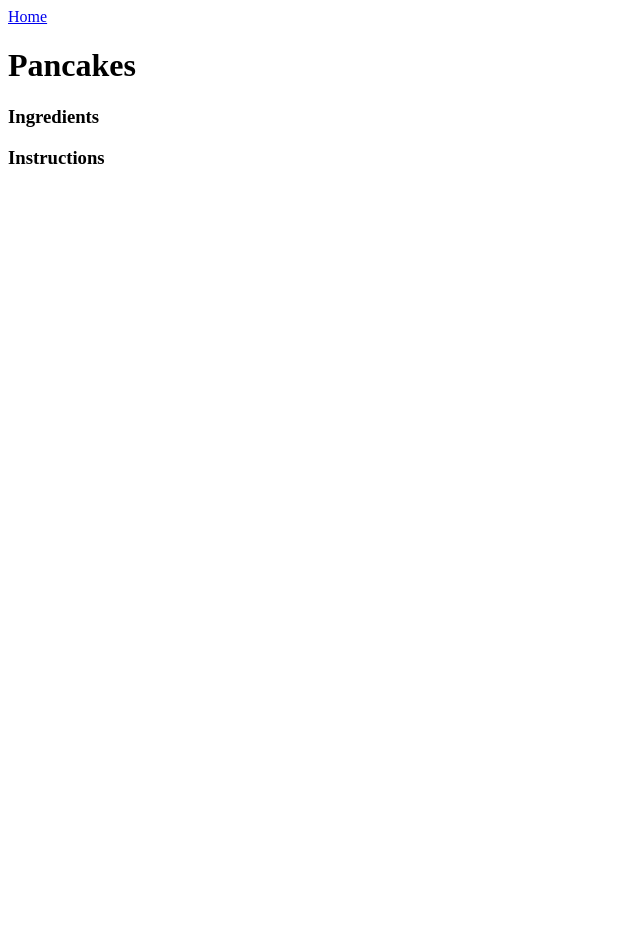
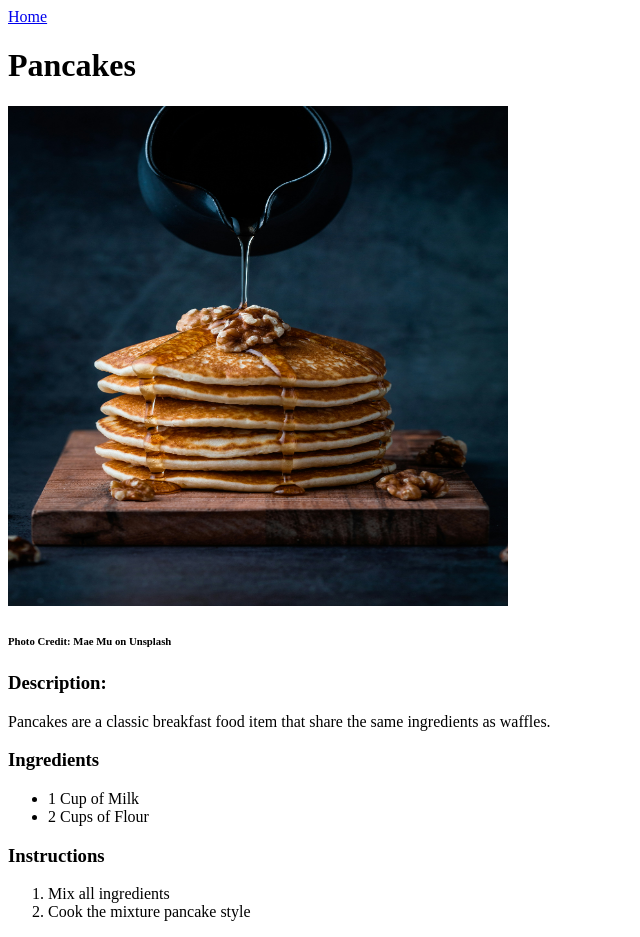
Before and after one commit to jehovi/odin-recipes, a plain HTML site: page recipes/pancakes.html in a window 1280 px wide. Shown: the whole page, without its empty margins (0-640 px from the left). Before the commit the page ends 800 px from the top, so only its background shows below. Drawn offline with Linux system fonts and the light colour scheme.

Commit message:
added pictures and completed recipe descriptions for pancakes.html and crepes.html

```diff
--- a/recipes/pancakes.html
+++ b/recipes/pancakes.html
@@ -7,7 +7,21 @@
     <a href= "../index.html">Home</a>
     <body>
         <h1>Pancakes</h1>
+        <img src="../images/pancakes.jpg" alt = "Pancake Picture" height="500" width="500">
+        <h6>Photo Credit: Mae Mu on Unsplash</h6>
+        <h3>Description:</h3>
+        <body>
+            Pancakes are a classic breakfast food item that share the same ingredients as waffles.
+        </body>
         <h3>Ingredients</h3>
+        <ul>
+            <li>1 Cup of Milk</li>
+            <li>2 Cups of Flour</li>
+        </ul>
         <h3>Instructions</h3>
+        <ol>
+            <li>Mix all ingredients</li>
+            <li>Cook the mixture pancake style</li>
+        </ol>
     </body>
 </html>
```
Also changed, not shown: index.html (+9 -1 lines), recipes/crepes.html (+12 -0 lines), images/pancakes.jpg (added), 1 other file.
